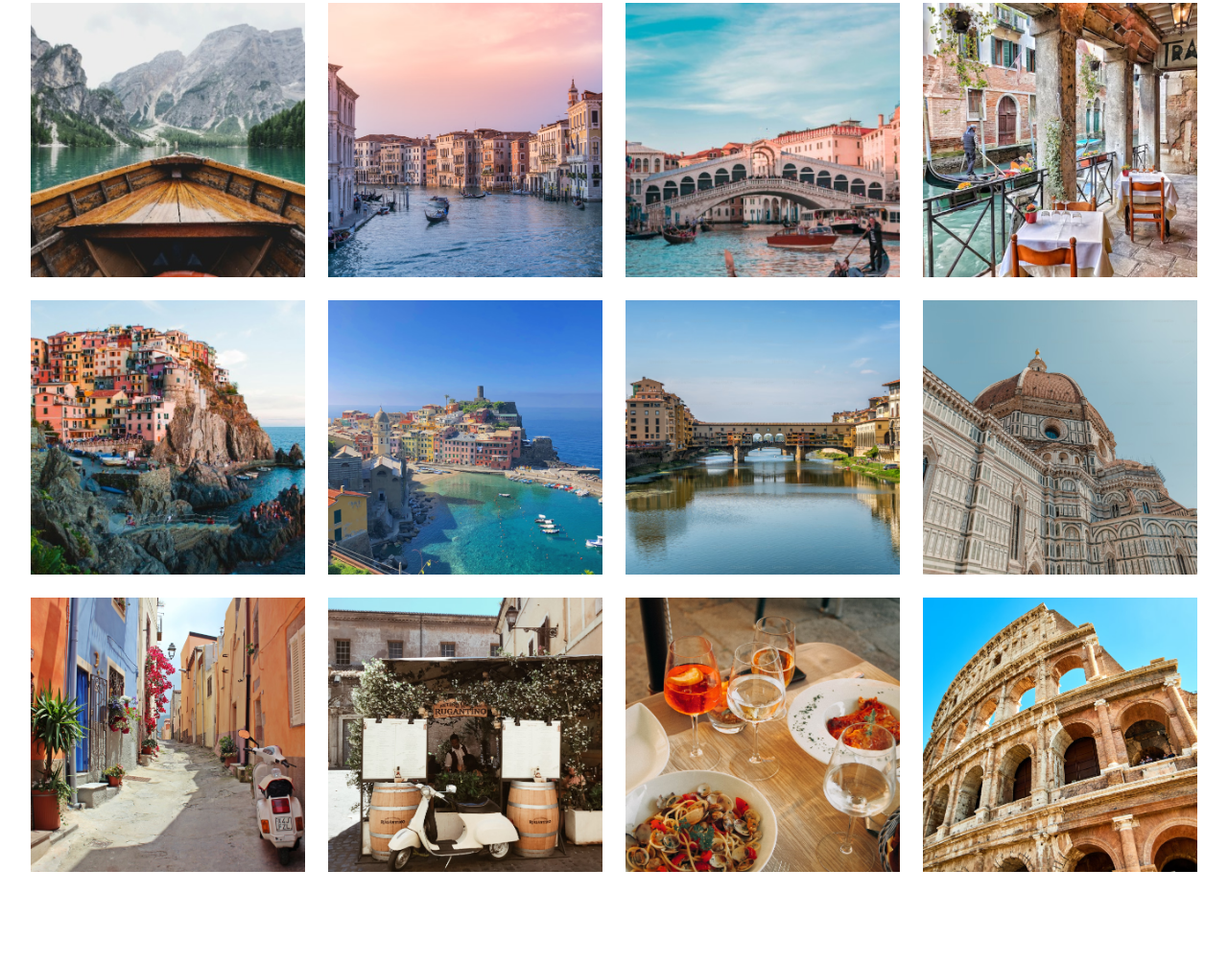
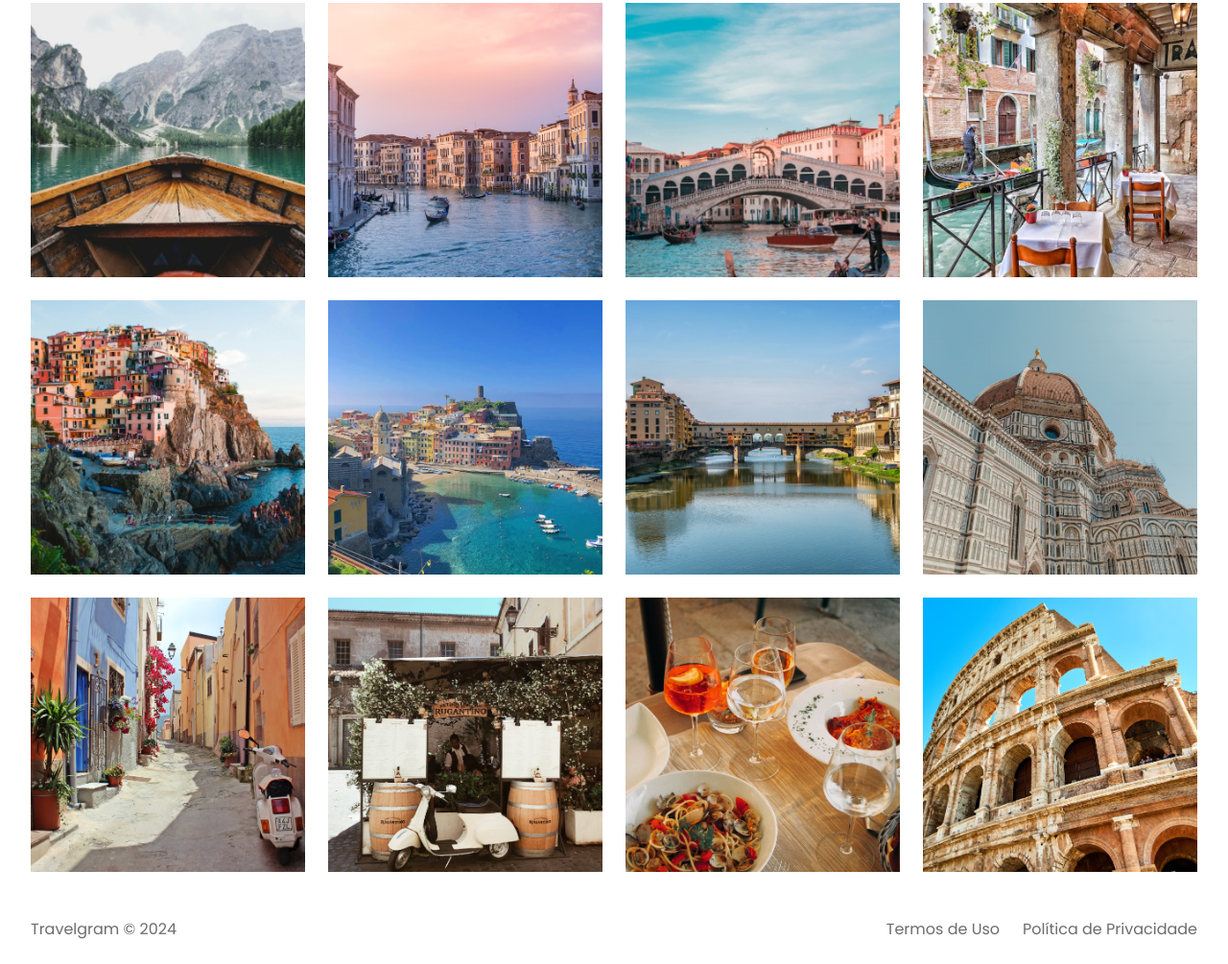
Before and after one commit to victorgabrdev/projeto-travelgram, a plain HTML site: page index.html in a window 1280 px wide. Shown: the part 357-1362 px from the top of the page at 96% size. Before the commit the page ends 1290 px from the top, so only its background shows below. Drawn offline with Linux system fonts and the light colour scheme; a web font is replaced by a local one.

Commit message:
footer done

```diff
--- a/index.html
+++ b/index.html
@@ -68,5 +68,11 @@
     <img src="assets/images/Image 12.png" alt="">
   </main>
 
+  <footer class="container">
+    <span>Travelgram &COPY; 2024</span>
+    <span>Termos de Uso</span>
+    <span>Política de Privacidade</span>
+  </footer>
+
 </body>
 </html>
--- /dev/null
+++ b/styles/footer.css
@@ -0,0 +1,9 @@
+footer {
+  display: flex;
+  padding-block: 24px;
+  gap: 24px;
+}
+
+footer span:nth-child(1) {
+  margin-right: auto;
+}
--- a/styles/index.css
+++ b/styles/index.css
@@ -2,3 +2,4 @@
 @import url(nav.css);
 @import url(header.css);
 @import url(main.css);
+@import url(footer.css);
```
